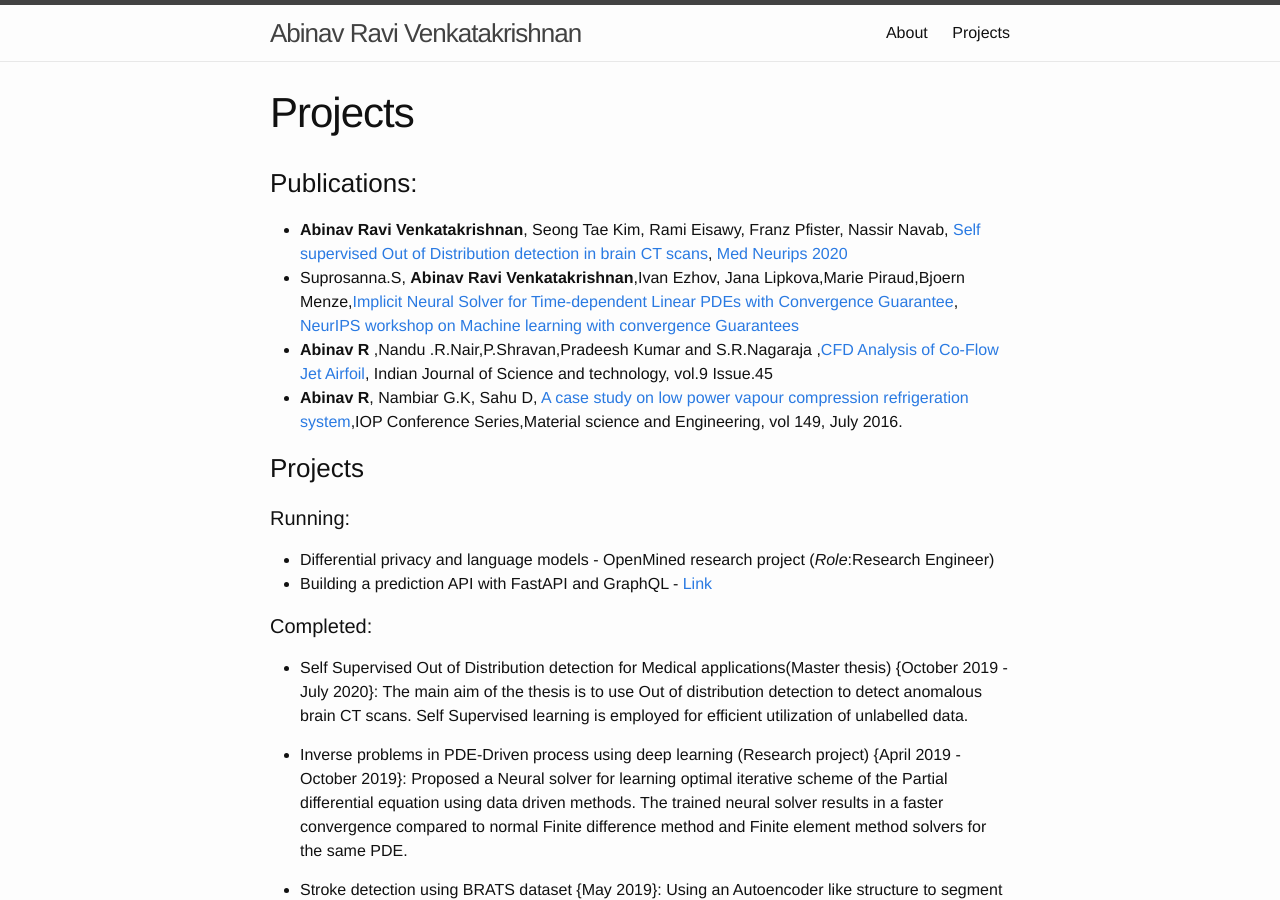
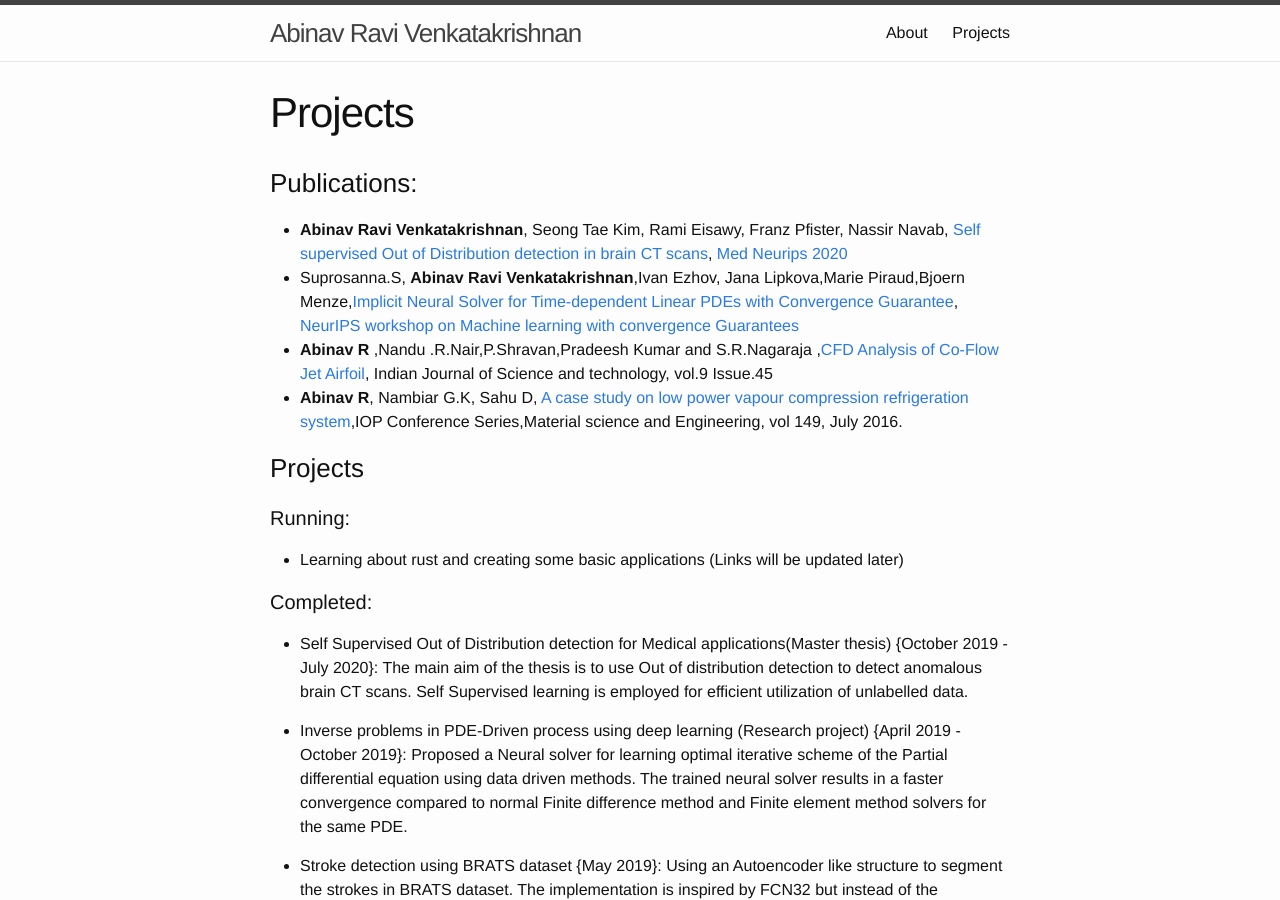
Before and after one commit to AbinavRavi/AbinavRavi.github.io, a Jekyll site: the page built from projects.md, in a window 1280 px wide and 900 px high. Built offline with Jekyll 4.4.1, drawn with Linux system fonts in a browser that asks for light colours; nearby versions of some CDN libraries.

Commit message:
projects updated

```diff
--- a/projects.md
+++ b/projects.md
@@ -16,8 +16,7 @@ permalink: /projects/
 ### Projects
 
 #### Running:
-* Differential privacy and language models - OpenMined research project (*Role*:Research Engineer)
-* Building a prediction API with FastAPI and GraphQL - [Link](https://github.com/AbinavRavi/PredictionAPI)
+* Learning about rust and creating some basic applications (Links will be updated later)
 
 #### Completed:
 * Self Supervised Out of Distribution detection for Medical applications(Master thesis) {October 2019 - July 2020}:
```
